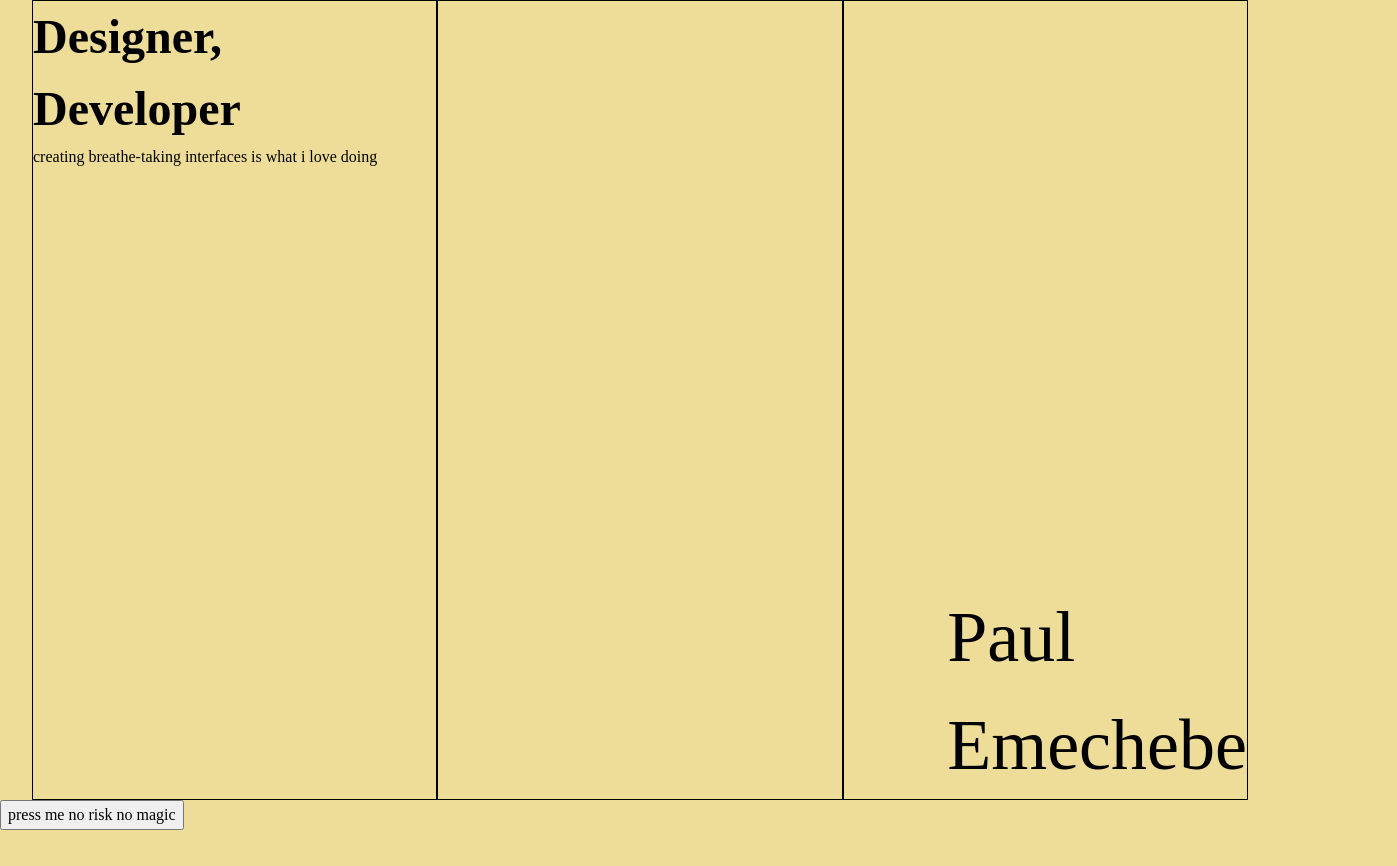
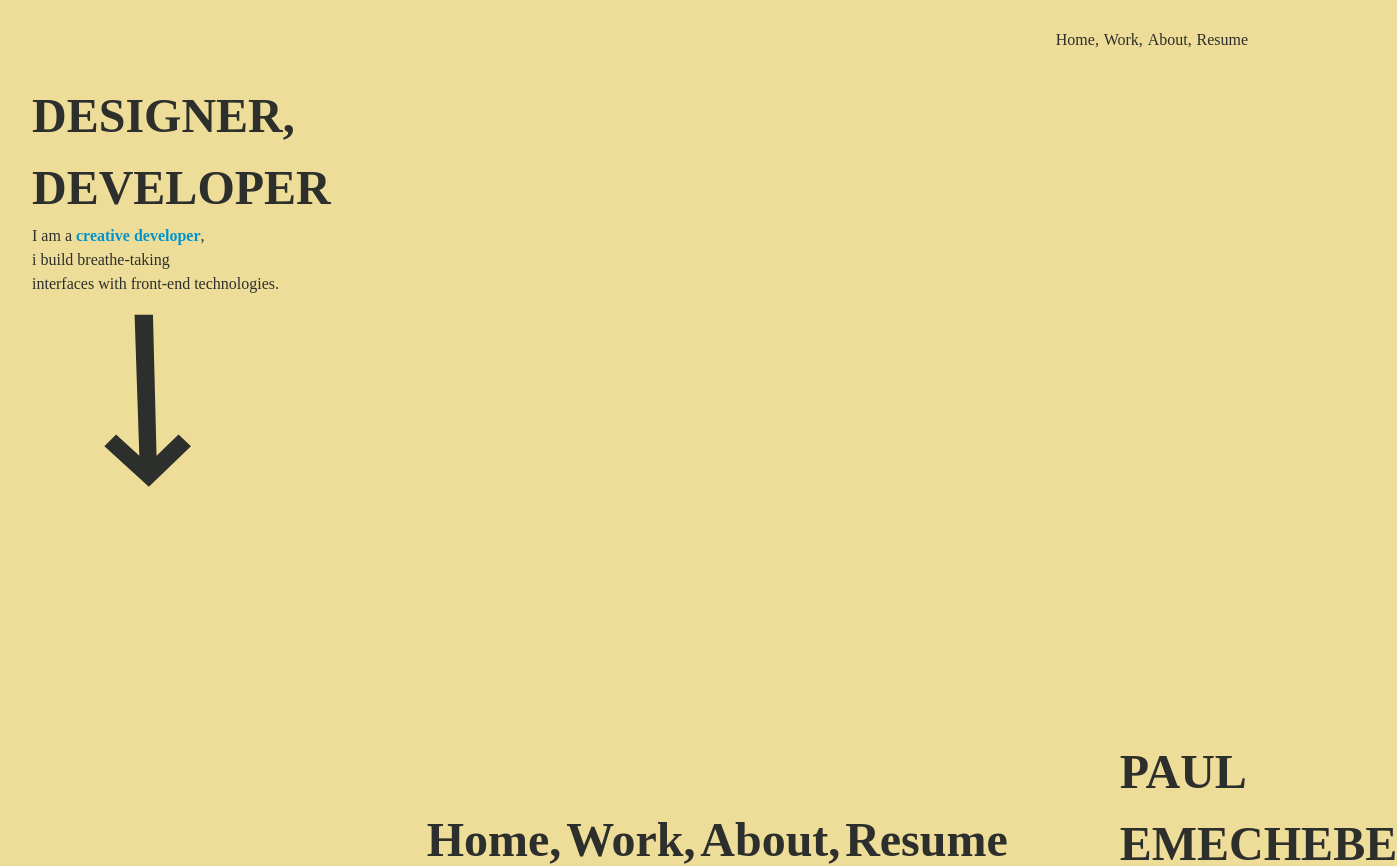
Before and after one commit to PTBYSR/2022-portfolio, a React (Create React App) app: page / in a window 1280 px wide. Shown: the top 866 px of the page, 1397 px wide, since content can reach past the window. Before the commit the page ends 830 px from the top, so only its background shows below. Built offline with nearby package versions, Linux system fonts and the light colour scheme.

Commit message:
chore-hero

```diff
--- a/src/App.css
+++ b/src/App.css
@@ -3,7 +3,7 @@
     --clr-light: #EEDD99;
     --clr-dark: #2D2F2C;
     --clr-accent-light: #FBF4DB ;
-    --clr-accent-dark:  ;
+    --clr-accent-dark:  #0094ce;
 
     /* FONT-FAMILY*/
     --ff-mont: "Montserrat";
@@ -67,7 +67,7 @@ p {
 body {
     font-family: var(--ff-cabin);
     font-size: var(--fs-secondary);
-    /* color: var(--clr-primary); */
+    color: var(--clr-dark);
     background: var(--clr-light);
     line-height: 1.5;
     min-height: 100vh;
--- a/src/App.js
+++ b/src/App.js
@@ -10,7 +10,7 @@ import { motion } from "framer-motion";
 function App() {
   return (
     <div>
-      {/* <NavBar /> */}
+      <NavBar />
       <Hero />
       <motion.button
         whileHover={{ scale: 1.1 }}
--- a/src/Components/Hero/Hero.element.js
+++ b/src/Components/Hero/Hero.element.js
@@ -6,16 +6,16 @@ export const Landing = styled.section`
     gap: 0rem;
 `;
 export const LandingCardOne = styled.div`
-    border: 1px solid black;
     width: 100%;
 `;
 export const LandingCardTwo = styled.div`
-    border: 1px solid black;
     width: 100%;
 `;
 export const LandingCardThree = styled.div`
-    border: 1px solid black;
     width: 100%;
     justify-content: end;
     align-items: flex-end;
 `;
+export const ArrowDown = styled.div`
+
+`;
--- a/src/Components/Hero/Hero.js
+++ b/src/Components/Hero/Hero.js
@@ -1,25 +1,33 @@
 import React from 'react'
+import NavBar from '../Navbar/Navbar';
+// import { Nav } from '../Navbar/Navbar.elements'
+import { ReactComponent as ArrowDown } from './arrow-down.svg'
 import {
   Landing,
   LandingCardOne,
   LandingCardTwo,
-  LandingCardThree,
- } from './Hero.element'
+  LandingCardThree
+} from './Hero.element'
 
 function Hero() {
   return (
     <>
       <Landing className='bg-light flex container'>
-        <LandingCardOne className="ff-mont">
-          <h1 className="fw-semibold fs-heading">Designer,</h1>
-          <h1 className="fw-semibold fs-heading">Developer</h1>
-          <p>creating breathe-taking interfaces is what i love doing</p>
+        <LandingCardOne className="">
+          <h1 className="ff-mont fw-semibold fs-heading">DESIGNER,</h1>
+          <h1 className="ff-mont fw-semibold fs-heading">DEVELOPER</h1>
+          <p className="ff-cabin">
+            I am a <span className="fw-semibold text-accent-dark">creative developer</span>,<br/>
+            i build breathe-taking<br/>
+            interfaces with front-end technologies.</p>
+            <ArrowDown />
         </LandingCardOne>
         <LandingCardTwo />
         <LandingCardThree className="flex ff-mont fw-semibold fs-heading">
+          <NavBar />
           <div>
-            <h1>Paul</h1>
-            <h1>Emechebe</h1>
+            <h1 className="ff-mont fw-semibold fs-heading">PAUL<br/>
+            EMECHEBE</h1>
           </div>
         </LandingCardThree>
       </Landing>
--- a/src/Components/Navbar/Navbar.elements.js
+++ b/src/Components/Navbar/Navbar.elements.js
@@ -2,7 +2,7 @@ import styled from 'styled-components';
 
 export const Nav = styled.nav`
     height: 80px;
-    justify-content: center;
+    justify-content: end;
     align-items: center;
     position: relative;
     top: 0;
--- a/src/Components/Navbar/Navbar.js
+++ b/src/Components/Navbar/Navbar.js
@@ -4,7 +4,7 @@ import { Nav } from './Navbar.elements'
 
 function NavBar() {
   return (
-    <Nav className='flex bg-light'>
+    <Nav className='flex bg-light container'>
       <ul className="primary-navigation underline-indicators flex">
           <li className="active"><a className="fs-secondary text-dark" href="#">Home</a></li>
           <li><a className="fs-secondary text-dark" href="#">Work</a></li>
```
Also changed, not shown: src/Components/Hero/arrow-down.svg (added), src/Components/Hero/arrow-down1.svg (added).
